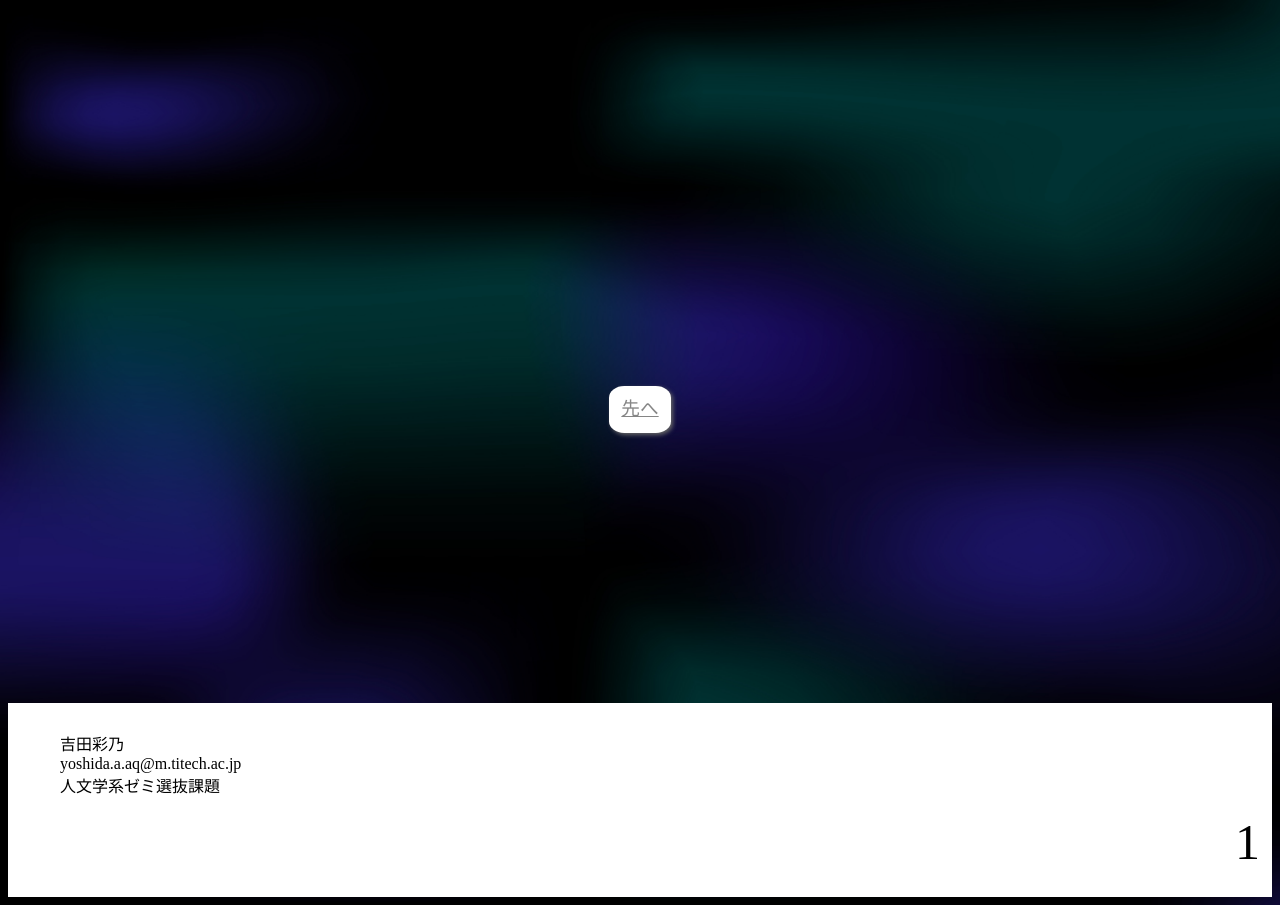
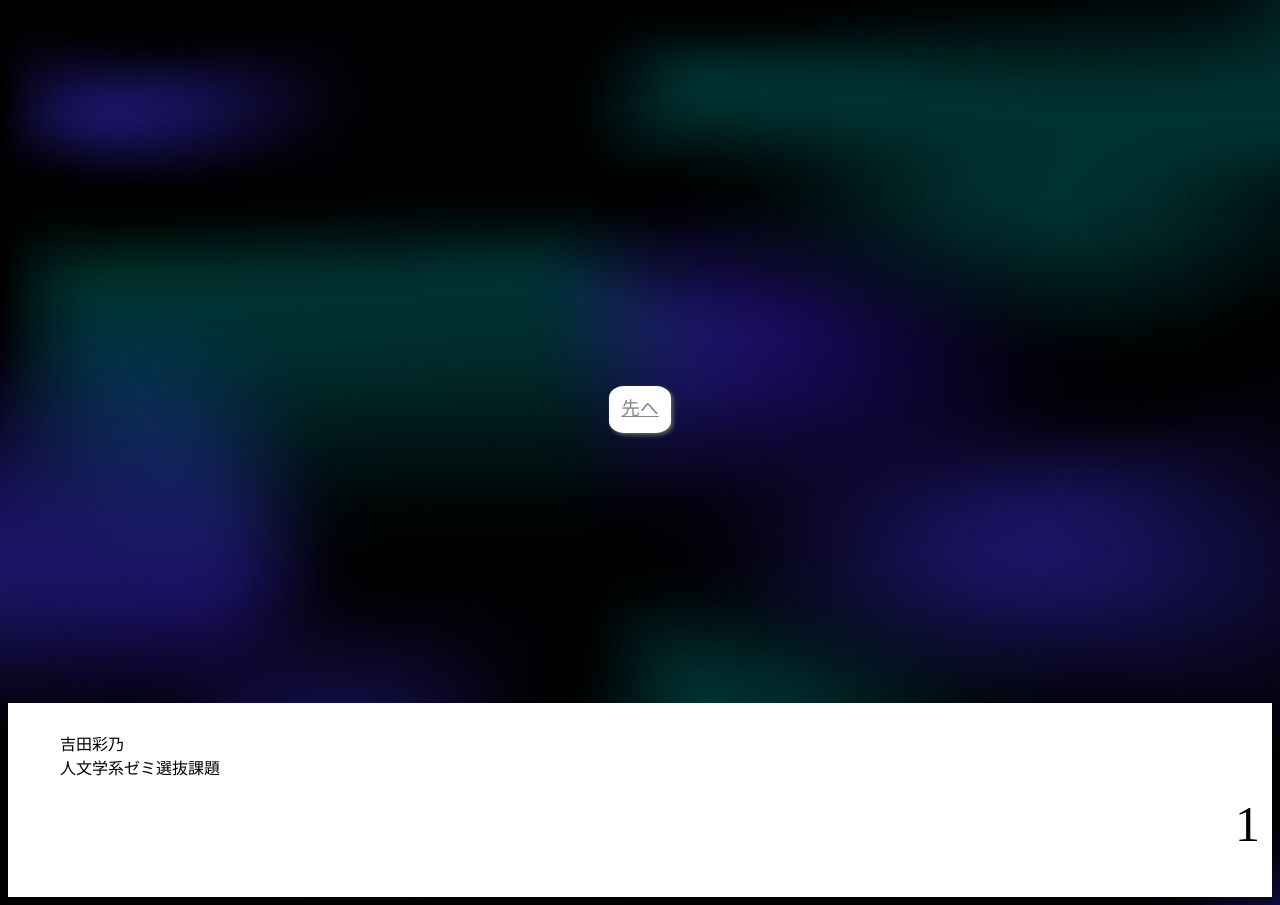
Before and after one commit to Emmiliee/definition, a plain HTML site: page index.html in a window 1280 px wide. Shown: the part 57-962 px from the top of the page. Drawn offline with Linux system fonts and the light colour scheme.

Commit message:
Update index.html

```diff
--- a/index.html
+++ b/index.html
@@ -15,7 +15,6 @@
         <div class="footer">
             <ul>
                 <li>吉田彩乃</li>
-                <li>yoshida.a.aq@m.titech.ac.jp</li>
                 <li>人文学系ゼミ選抜課題</li>
             </ul>
             <div class="pagenumber">1</div>
```
